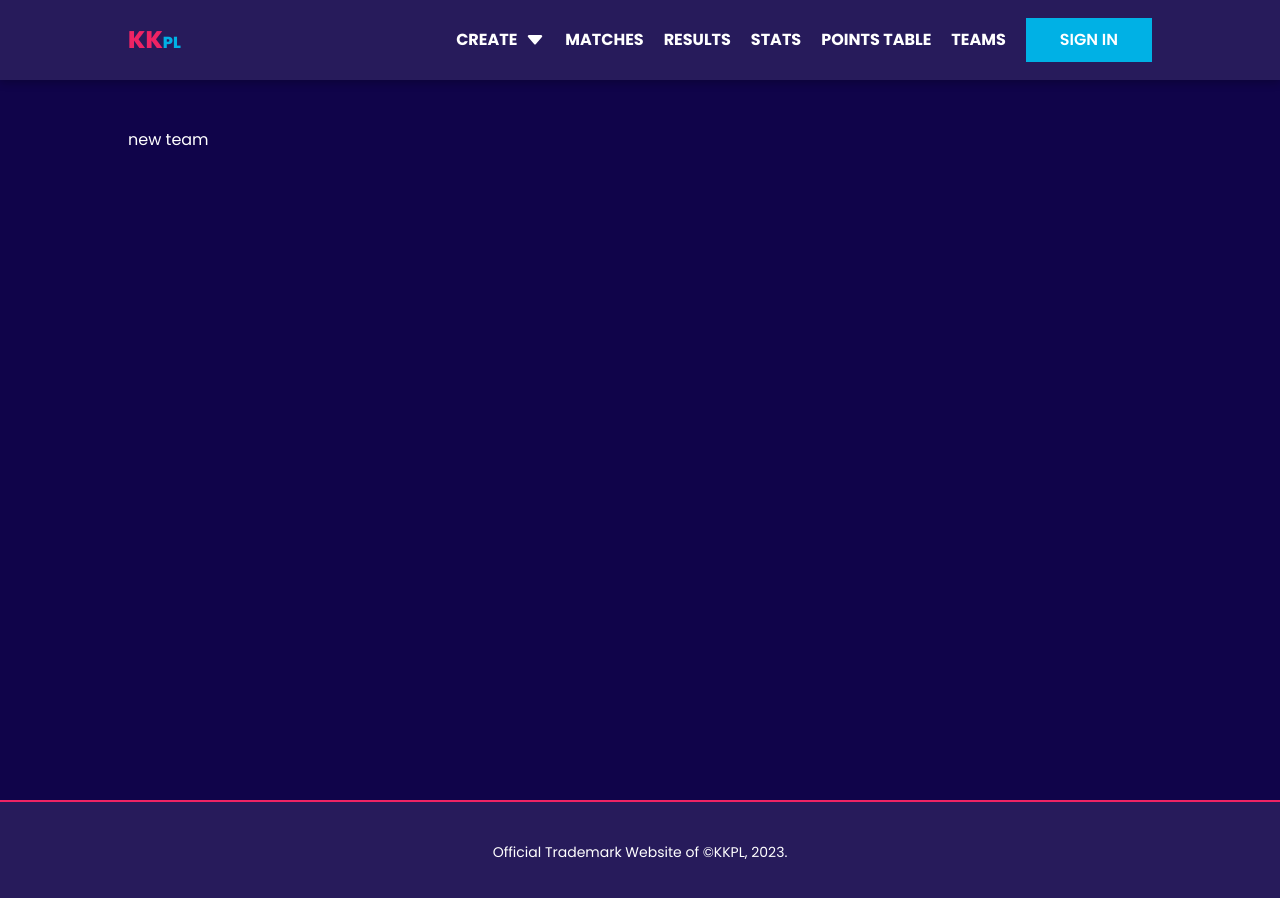
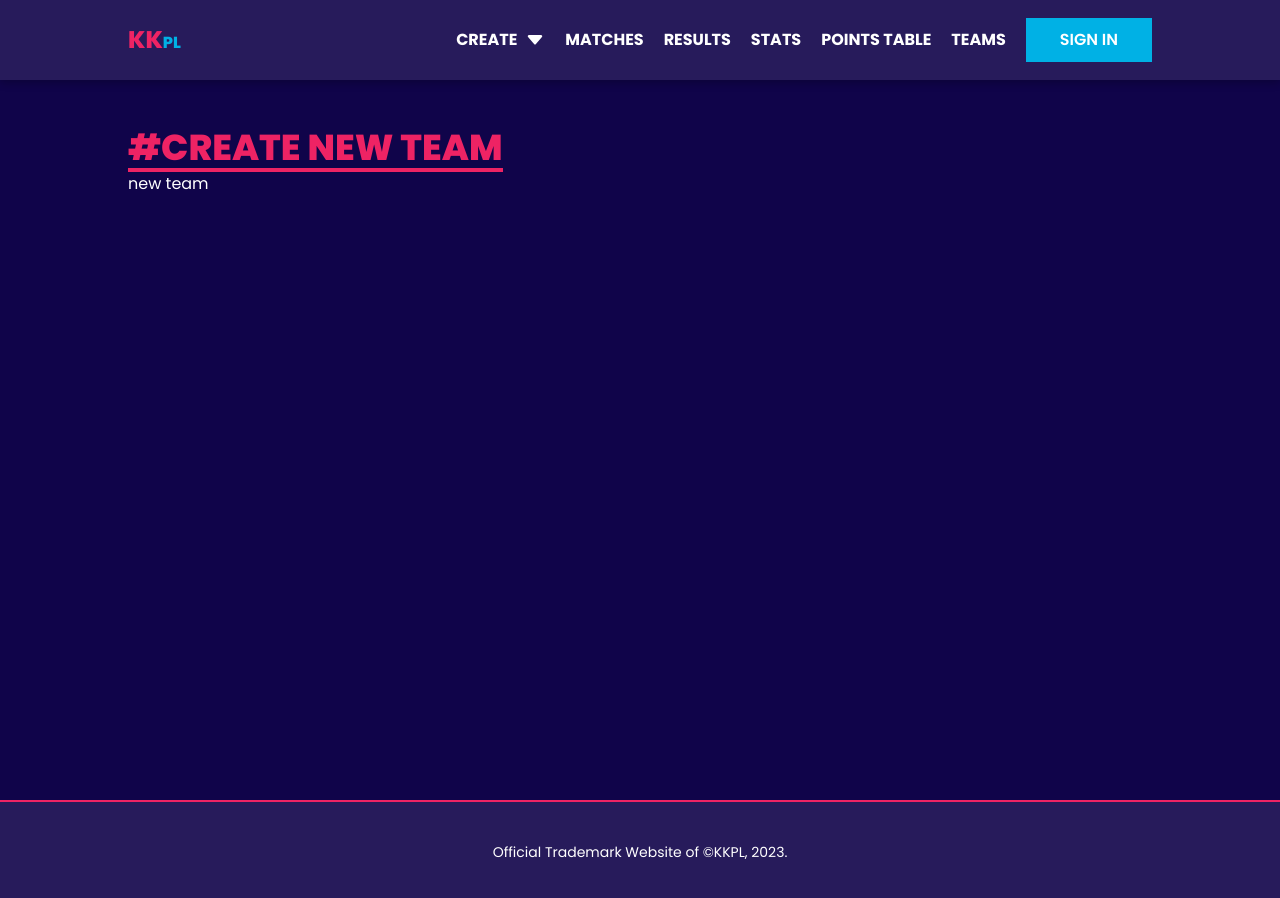
Before and after one commit to mjaumi/NEXT-KKPL-fantasy-premier-league, a Next.js app: page /create-team in a window 1280 px wide. Shown: the top 898 px of the page. Built offline with nearby package versions, Linux system fonts and the light colour scheme.

Commit message:
added section title into create new team page

```diff
--- a/src/components/CreateNewTeamComponents/CreateNewTeam.tsx
+++ b/src/components/CreateNewTeamComponents/CreateNewTeam.tsx
@@ -1,9 +1,11 @@
 import React from 'react';
+import SectionTitle from '../shared/SectionTitle';
 
 const CreateNewTeam = () => {
   // rendering create new team component here
   return (
     <section className='w-[90%] lg:w-4/5 max-w-[1500px] mx-auto pb-10'>
+      <SectionTitle title='Create New Team' />
       <p>new team</p>
     </section>
   );
```
